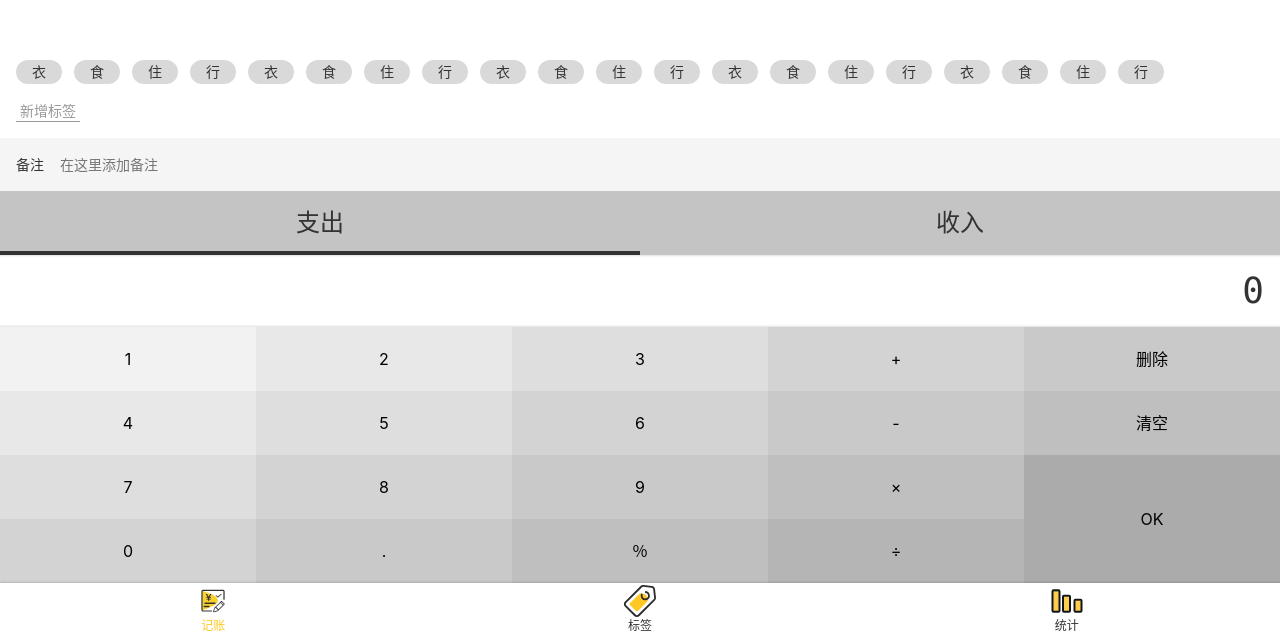
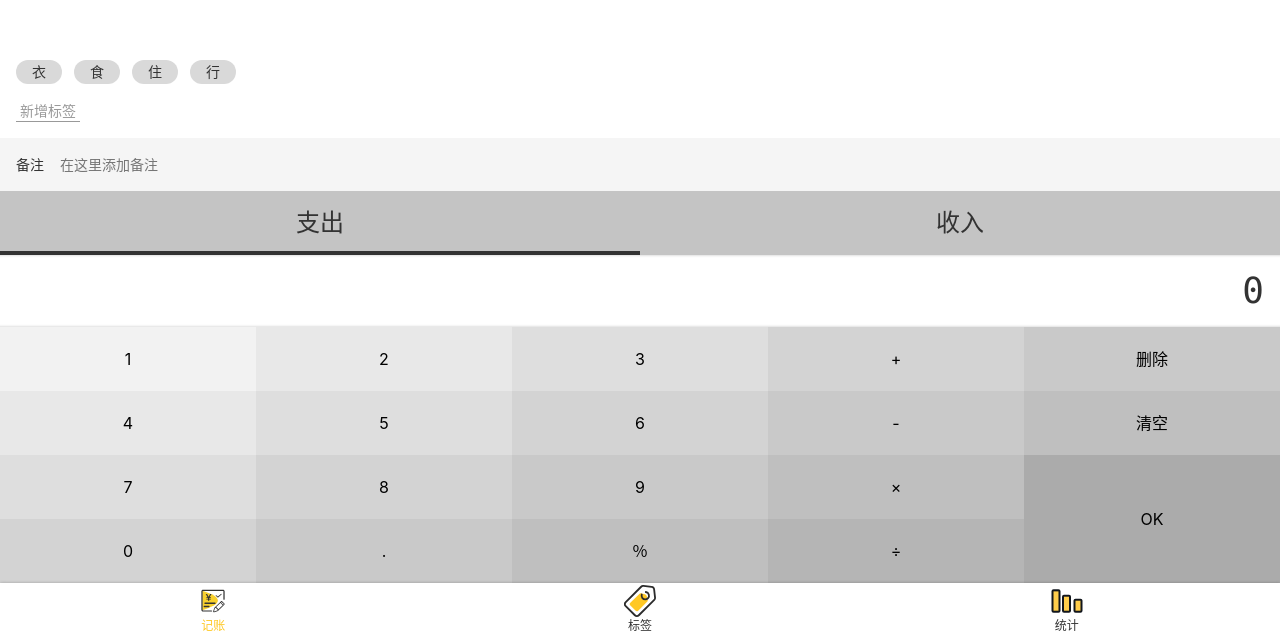
Before and after one commit to Xiaomin-Zhou/QiMei_money, a Vue app: page /#/money in a window 1280 px wide. Shown: the part 163-800 px from the top of the page. Built offline with nearby package versions, Linux system fonts and the light colour scheme.

Commit message:
完成Tags

```diff
--- a/src/components/Money/NumberPad.vue
+++ b/src/components/Money/NumberPad.vue
@@ -60,6 +60,9 @@
       clear() {
       this.output = '0';
     }
+    ok(){
+      console.log('不重要，占位')
+    }
  }
 </script>
 
--- a/src/components/Money/Tags.vue
+++ b/src/components/Money/Tags.vue
@@ -1,38 +1,45 @@
 <template>
   <div class="tags">
     <div class="new">
-      <button>新增标签</button>
+      <button @click="create">新增标签</button>
     </div>
     <ul class="current">
-      <li>衣</li>
-      <li>食</li>
-      <li>住</li>
-      <li>行</li>
-      <li>衣</li>
-      <li>食</li>
-      <li>住</li>
-      <li>行</li>
-      <li>衣</li>
-      <li>食</li>
-      <li>住</li>
-      <li>行</li>
-      <li>衣</li>
-      <li>食</li>
-      <li>住</li>
-      <li>行</li>
-      <li>衣</li>
-      <li>食</li>
-      <li>住</li>
-      <li>行</li>
+       <li v-for="tag in dataSource" :key="tag"
+          :class="{selected: selectedTags.indexOf(tag)>=0}"
+          @click="toggle(tag)">{{tag}}
+      </li>
     </ul>
   </div>
 
 </template>
 
 <script lang="ts">
-    export default {
-         name: 'Tags'
+ import Vue from "vue";
+ import {Component,Prop} from "vue-property-decorator";
+
+    @Component
+    export default class Tags extends Vue {
+    @Prop() readonly dataSource: string[] | undefined;
+    selectedTags: string[] = [];
+    toggle(tag: string) {
+      const index = this.selectedTags.indexOf(tag);
+      if (index >= 0) { //标签已经存在
+        this.selectedTags.splice(index, 1);
+      } else {
+        this.selectedTags.push(tag);
+      }
+      console.log(this.selectedTags)
     }
+    create() {
+      const name = window.prompt('请输入标签名');
+      if (name === '') {
+        window.alert('标签名不能为空');
+      } else if (this.dataSource) {
+        this.$emit('update:dataSource',
+          [...this.dataSource, name]);
+      }
+    }
+  }
 </script>
 
 <style lang="scss" scoped>
@@ -46,7 +53,8 @@
       display: flex;
       flex-wrap: wrap;
       > li {
-        background: #d9d9d9;
+        $bg: #d9d9d9;
+        background: $bg;
         $h: 24px;
         height: $h;
         line-height: $h;
@@ -54,6 +62,10 @@
         padding: 0 16px;
         margin-right: 12px;
         margin-top: 4px;
+        &.selected{
+          background: darken($bg,50%);
+          color: #fff;
+        }
       }
     }
     > .new {
--- a/src/views/Money.vue
+++ b/src/views/Money.vue
@@ -3,11 +3,11 @@
         <NumberPad/>
         <Types/>
         <Notes/>
-        <Tags/>
+        <Tags :data-source.sync="tags"/>
     </Layout>
 </template>
 
-<script lang="ts">
+<script lang="js">
 
 import Tags from '@/components/Money/Tags.vue';
 import Notes from '@/components/Money/Notes.vue';
@@ -17,6 +17,11 @@
     export default {
         name:'Money',
         components: { Tags,Notes,Types,NumberPad},
+        data(){
+            return{
+              tags:['衣','食','住','行']
+            }
+        }
 
     }
 </script>
```
